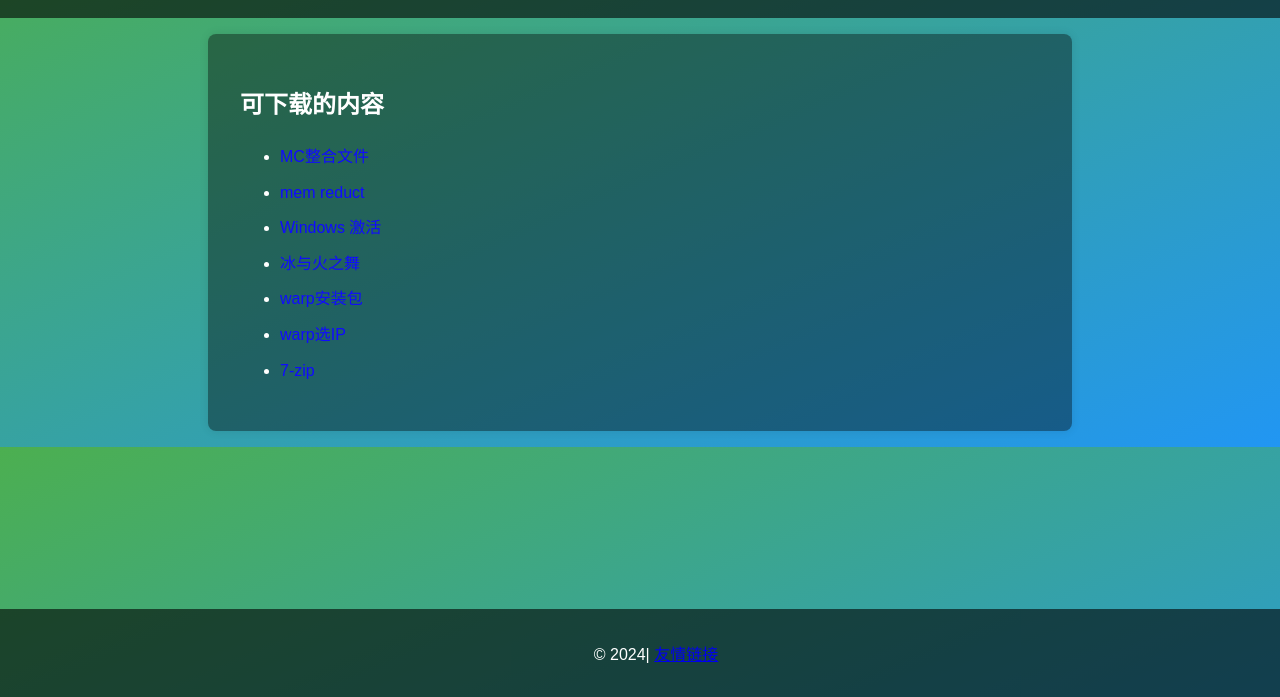
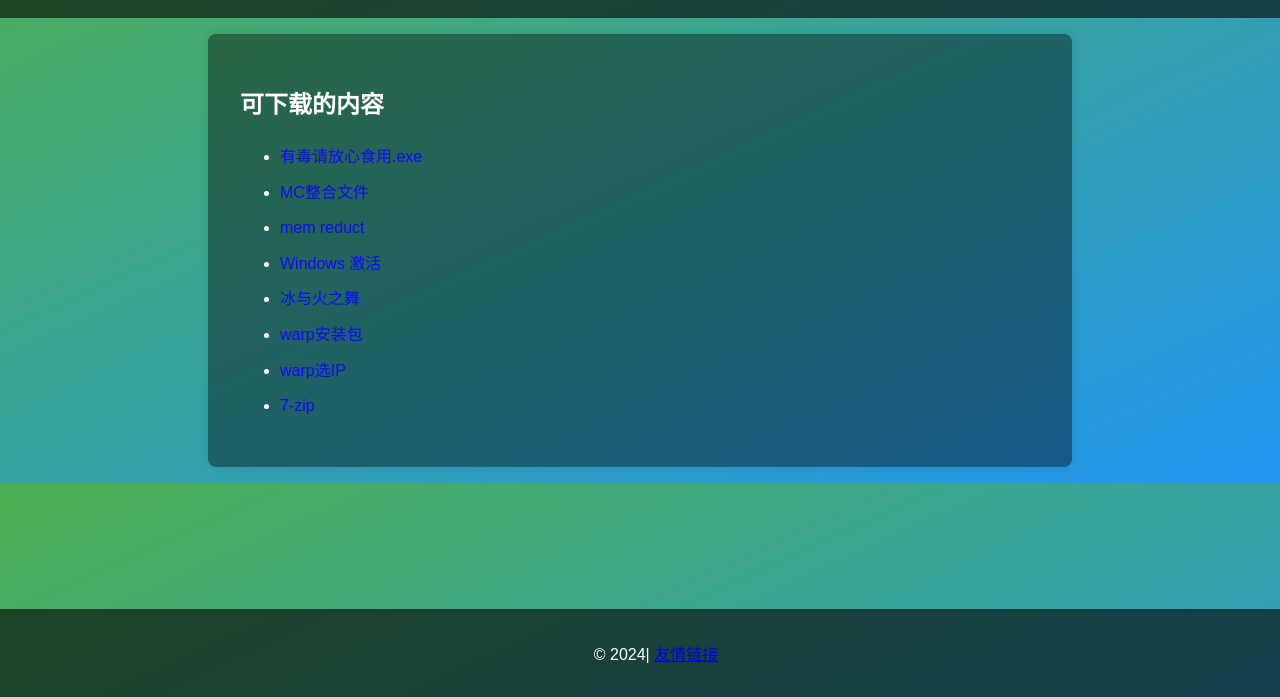
Before and after one commit to hhzhuhaoze/Downloadsite, a plain HTML site: page index.html in a window 1280 px wide. Shown: the part 103-800 px from the top of the page. Drawn offline with Linux system fonts and the light colour scheme.

Commit message:
Update index.html

```diff
--- a/index.html
+++ b/index.html
@@ -114,6 +114,7 @@
         <section class="downloads">
             <h2>可下载的内容</h2>
             <ul>
+	<li><a href="https://www.now61.com/f/z3Dof6/%E6%9C%89%E6%AF%92%E8%AF%B7%E6%94%BE%E5%BF%83%E9%A3%9F%E7%94%A8.exe" class="download-link">有毒请放心食用.exe</a></li>
 	<li><a href="https://www.now61.com/f/kGz7fy/BetterPVP.7z" class="download-link">MC整合文件</a></li>
         <li><a href="https://www.now61.com/f/NB3dFp/memreduct-3.4-setup.exe" class="download-link">mem reduct</a></li>
         <li><a href="https://www.now61.com/f/x3RWF0/HEU_KMS_Activator_v42.0.4.exe" class="download-link">Windows 激活</a></li>
```
